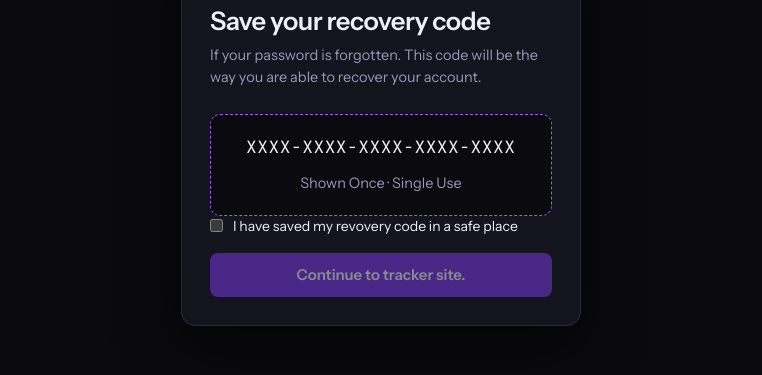
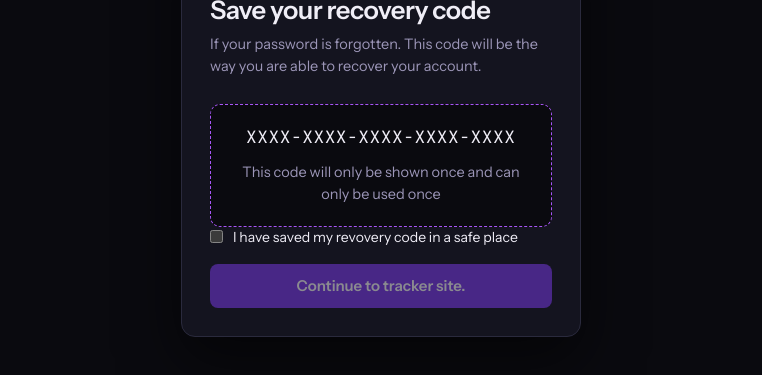
Before and after one commit to Aidan4715/Internship-Tracker, a plain HTML site: page site/first_page/signup_page/signup.html in a window 1280 px wide. Shown: the part 273-648 px from the top of the page, without its empty margins (259-1021 px from the left). Drawn offline with Linux system fonts and the light colour scheme.

```diff
--- a/site/first_page/signup_page/signup.html
+++ b/site/first_page/signup_page/signup.html
@@ -107,7 +107,7 @@
 
                         <div class="code-actions">
                             <span>
-                                Shown Once · Single Use
+                                This code will only be shown once and can only be used once
                             </span>
                         </div>
                     </div>
```
